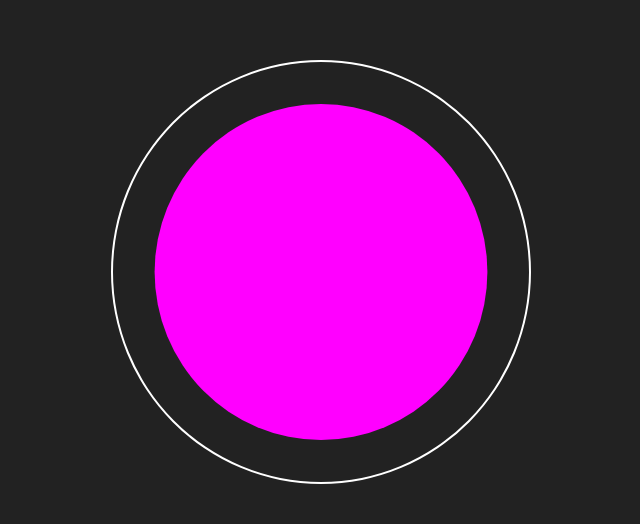
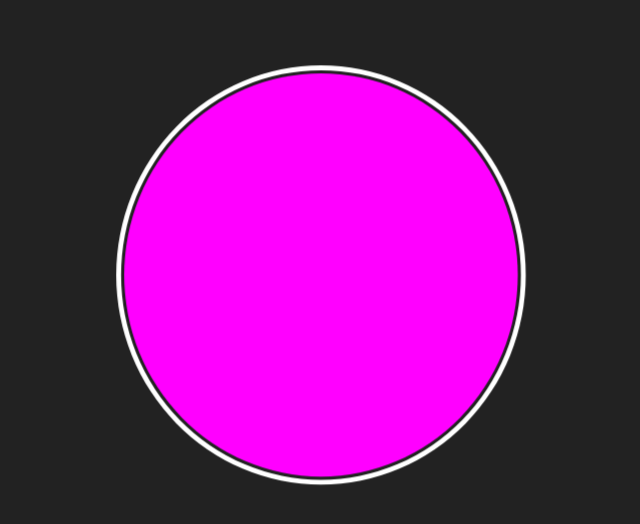
Before and after one commit to dabrowawojciech64/breathingHelper, an Angular app: page / in a window 1280 px wide. Shown: the part 130-654 px from the top of the page, without its empty margins (319-959 px from the left). Built offline with nearby package versions, Linux system fonts and the light colour scheme.

Commit message:
First version of breathing animation

```diff
--- a/package.json
+++ b/package.json
@@ -15,6 +15,7 @@
     "@angular/compiler": "^15.2.8",
     "@angular/core": "^15.2.8",
     "@angular/forms": "^15.2.8",
+    "@angular/material": "^15.2.8",
     "@angular/platform-browser": "^15.2.8",
     "@angular/platform-browser-dynamic": "^15.2.8",
     "@angular/router": "^15.2.8",
--- a/src/app/app.module.ts
+++ b/src/app/app.module.ts
@@ -1,5 +1,6 @@
 import { NgModule } from '@angular/core';
 import { BrowserModule } from '@angular/platform-browser';
+import { BrowserAnimationsModule } from '@angular/platform-browser/animations';
 
 import { AppRoutingModule } from './app-routing.module';
 import { AppComponent } from './app.component';
@@ -11,8 +12,9 @@ import { BreatherModule } from './breather/breather.module';
   ],
   imports: [
     BrowserModule,
+    BrowserAnimationsModule,
     AppRoutingModule,
-    BreatherModule
+    BreatherModule,
   ],
   providers: [],
   bootstrap: [AppComponent]
--- a/src/app/breather/breather/breather.component.html
+++ b/src/app/breather/breather/breather.component.html
@@ -1,3 +1,17 @@
-<div class="outer-circle">
-  <div class="inner-circle"></div>
+<div
+  class="outer-circle"
+  [@outerCircleAnimation]="{
+    value: isInhaling ? 'full' : 'empty',
+    params: {
+      inhaleTime: inhaleTime,
+      inhaleHoldTime: inhaleHoldTime,
+      exhaleTime: exhaleTime,
+      exhaleHoldTime: exhaleHoldTime,
+    }
+  }"
+  (@outerCircleAnimation.done)="toggleState($event)"
+>
+  <div
+    class="inner-circle"
+  ></div>
 </div>
--- a/src/app/breather/breather/breather.component.scss
+++ b/src/app/breather/breather/breather.component.scss
@@ -4,11 +4,11 @@
 }
 
 .outer-circle {
-  border: 2px solid white;
-  transform: scale(100%);
+  border: 5px solid white;
+  // transform: scale(100%);
 }
 
 .inner-circle {
   background-color: magenta;
-  transform: scale(80%);
+  // transform: scale(80%);
 }
--- a/src/app/breather/breather/breather.component.ts
+++ b/src/app/breather/breather/breather.component.ts
@@ -1,15 +1,62 @@
+import { state, trigger, animate, style, transition, group, query, animateChild } from '@angular/animations';
 import { Component, OnInit } from '@angular/core';
 
 @Component({
   selector: 'app-breather',
   templateUrl: './breather.component.html',
-  styleUrls: ['./breather.component.scss']
+  styleUrls: ['./breather.component.scss'],
+  animations: [
+    trigger('outerCircleAnimation', [
+      state('empty',
+        style({
+          transform: 'scale(20%)'
+        })
+      ),
+      state('full',
+        style({
+          transform: 'scale(100%)'
+        }),
+      ),
+
+      transition('void => *', [
+        query('.inner-circle',style({transform: 'scale(50%)'}),{optional:true})
+      ]),
+
+      transition('empty => full', [
+        group([
+          animate('{{inhaleTime}}ms {{exhaleHoldTime}}ms ease-in-out'),
+          query('.inner-circle',
+            animate('{{inhaleTime}}ms {{exhaleHoldTime}}ms ease-in-out', style({ transform: 'scale(100%)' })),
+            {optional: true}
+          )
+      ])
+      ]),
+
+      transition('full => empty', [
+        group([
+          animate('{{exhaleTime}}ms {{inhaleHoldTime}}ms ease-in-out'),
+          query('.inner-circle',
+            animate('{{exhaleTime}}ms {{inhaleHoldTime}}ms ease-in-out', style({ transform: 'scale(50%)' })),
+          {optional:true})
+        ])
+      ])
+    ])
+  ]
 })
 export class BreatherComponent implements OnInit {
+
+  public isInhaling: boolean = false;
+  public inhaleTime: number = 4000;
+  public inhaleHoldTime: number = 4000;
+  public exhaleTime: number = 4000;
+  public exhaleHoldTime: number = 4000;
 
   constructor() { }
 
   ngOnInit(): void {
   }
 
+  public toggleState(event: any): void {
+    this.isInhaling = !this.isInhaling;
+  }
 }
```
Also changed, not shown: 1 other file (tests, documents, lock files or other folders).
